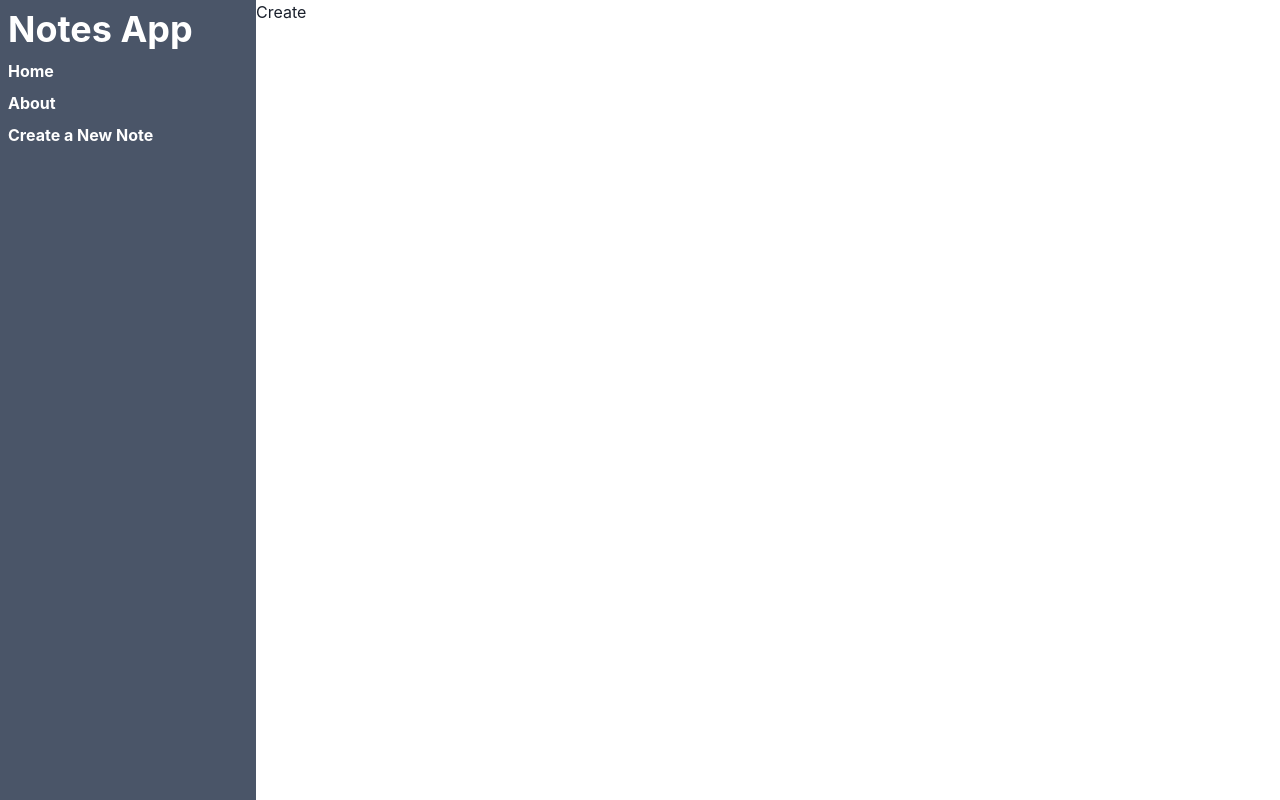
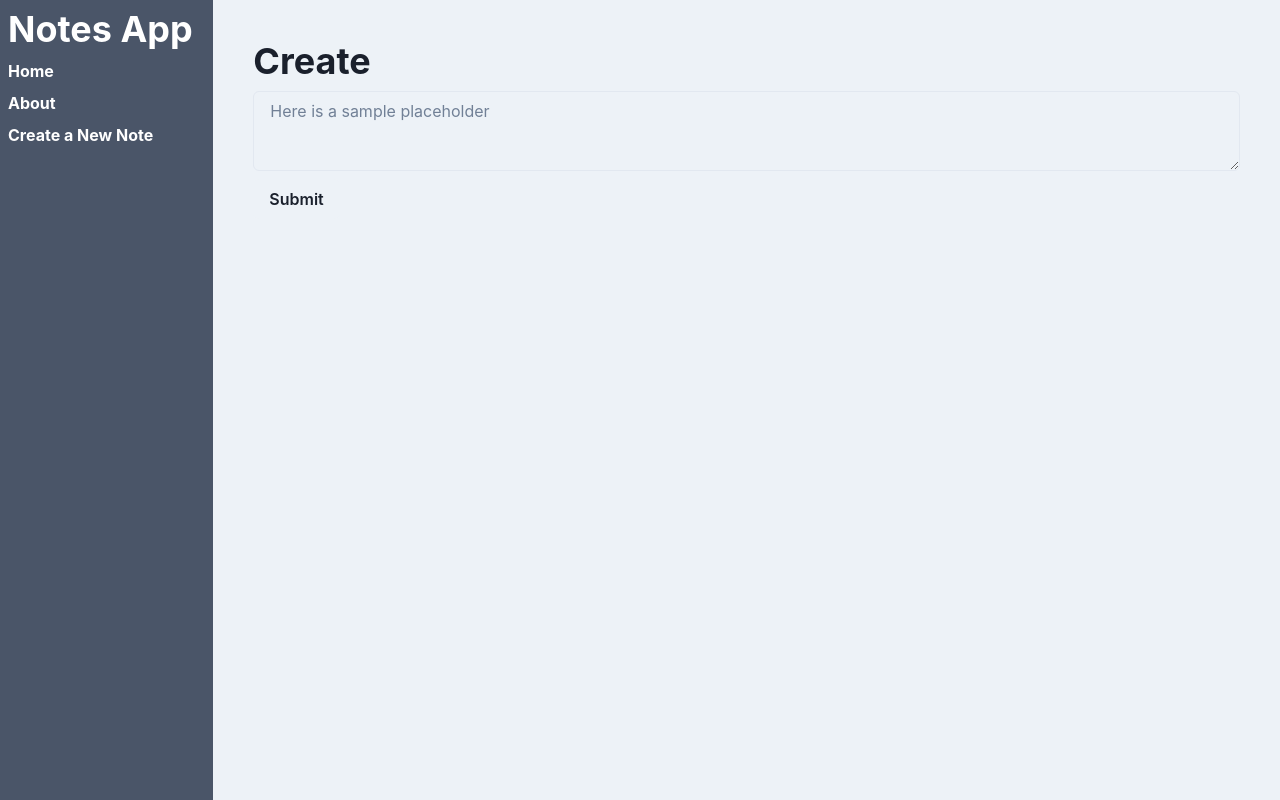
Before and after one commit to alvinrumbaoa/day1-noteapp, a React (Create React App) app in the folder client/: page /create in a window 1280 px wide. Built offline with nearby package versions, Linux system fonts and the light colour scheme.

Commit message:
react router with axios

```diff
--- a/client/package.json
+++ b/client/package.json
@@ -12,6 +12,7 @@
     "@testing-library/jest-dom": "^5.16.4",
     "@testing-library/react": "^13.3.0",
     "@testing-library/user-event": "^13.5.0",
+    "axios": "^0.27.2",
     "framer-motion": "^6.3.15",
     "react": "^18.2.0",
     "react-dom": "^18.2.0",
--- a/client/src/components/CreateNote.js
+++ b/client/src/components/CreateNote.js
@@ -1,10 +1,21 @@
-import React from 'react'
+import React, {useState} from 'react'
+import { Box , Heading, Textarea, Button, Text}  from  '@chakra-ui/react'
+const CreateNote = () => {
 
-const CreateNote = () => {
+	const [message, setMessage] = useState("");
+
+	const handleInput = (e) => {
+		let inputValue = e.target.value
+		setMessage(e);
+	}
+
+
 	return (
-		<div>
-			<h1>Create</h1>
-		</div>
+		<Box background="gray.100" p={10} w="100%">
+			<Heading color="gray.800">Create</Heading>
+			<Textarea mt={2} placeholder='Here is a sample placeholder' />
+			<Button mt={2} type="submit">Submit</Button>
+		</Box>
 	)
 }
 
--- a/client/src/components/Home.js
+++ b/client/src/components/Home.js
@@ -1,10 +1,26 @@
-import React from 'react'
-import { Box , Heading, Text}  from  '@chakra-ui/react'
-const Home = () => {
+import React,{useState} from 'react'
+import { Box , Heading, Button, Flex, Text}  from  '@chakra-ui/react'
+import{ Link} from 'react-router-dom'
+import { useClipboard } from '@chakra-ui/react'
+
+const Home = (props) => {
+	const [value, setValue] = useState("");
+	const [message, setMessage] = useState("");
+	const { hasCopied, onCopy } = useClipboard(value)
+
+
+
+
 	return (
-		<div>
-			<h1>Home Screen</h1>
-		</div>
+		<Box background="gray.100" p={10} w="100%">
+			<Heading textAlign="center" p={10} >Welcome</Heading>
+			<Flex justify="space-between">
+
+			<Button colorScheme="blackAlpha"> <Link to="/create">Add New Note</Link></Button>
+			</Flex>
+
+
+		</Box>
 	)
 }
 
```
Also changed, not shown: client/src/components/Notes.js (added, +11 -0 lines), 1 other file (tests, documents, lock files or other folders).
